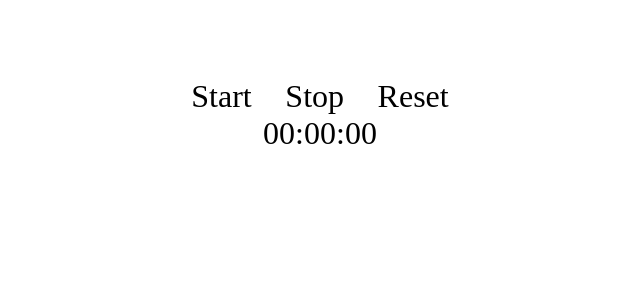
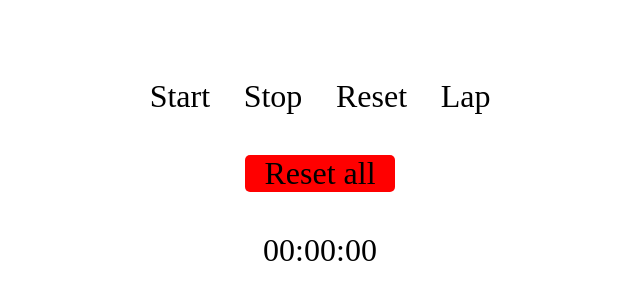
Before and after one commit to kubkil/SM-15-6, a website: page index.html in a window 1280 px wide. Shown: the part 162-462 px from the top of the page, without its empty margins (320-960 px from the left). Drawn offline with Linux system fonts and the light colour scheme.

Commit message:
add lap and reset all buttons

```diff
--- a/index.html
+++ b/index.html
@@ -14,6 +14,8 @@
       <a href="#" class="button" id="start">Start</a>
       <a href="#" class="button" id="stop">Stop</a>
       <a href="#" class="button" id="reset">Reset</a>
+      <a href="#" class="button" id="lap">Lap</a>
+      <a href="#" class="button" id="reset-all">Reset all</a>
     </nav>
     <div class="stopwatch"></div>
     <ul class="results"></ul>
```
